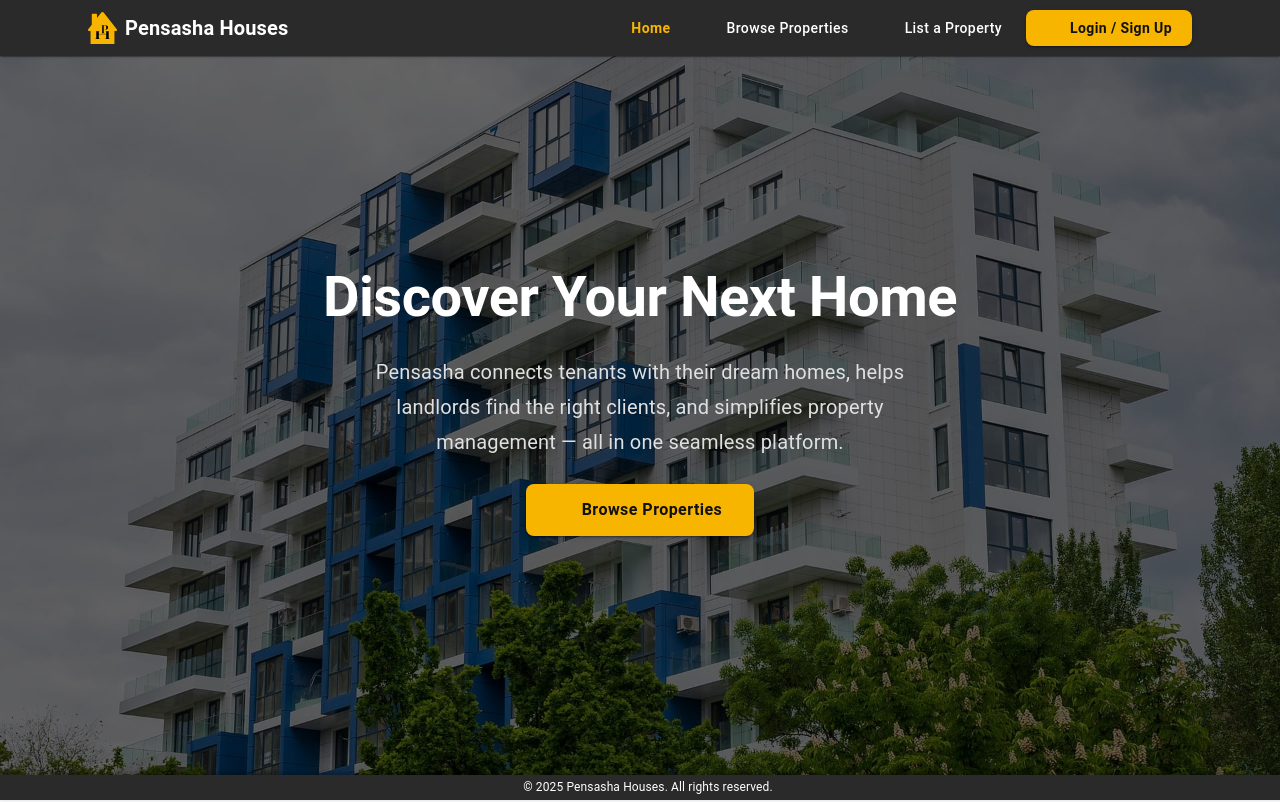
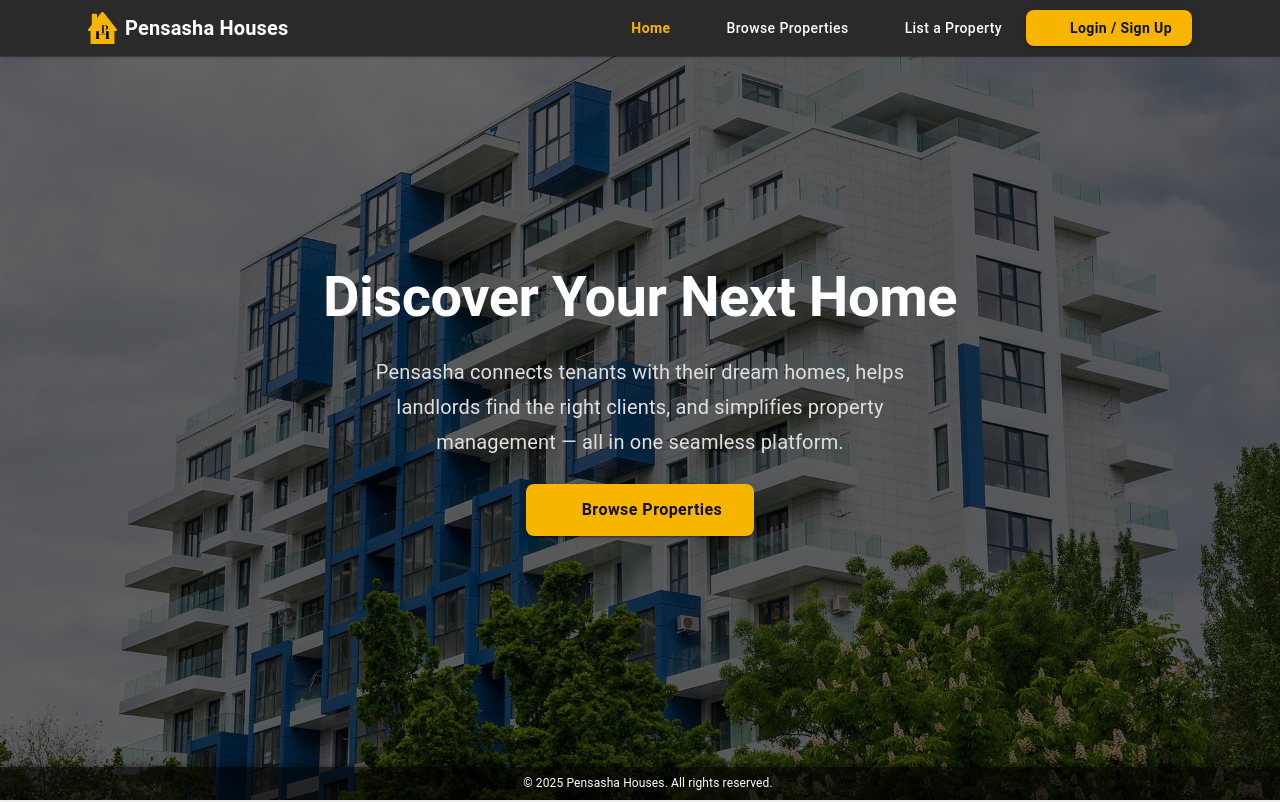
Before and after one commit to Sobunge/pensasha-houses, a React (Create React App) app in the folder frontend/: page / in a window 1280 px wide. Shown: the top 802 px of the page. Built offline with nearby package versions, Linux system fonts and the light colour scheme; some icons are missing.

Commit message:
updating the main footer

```diff
--- a/frontend/src/components/MainFooter.jsx
+++ b/frontend/src/components/MainFooter.jsx
@@ -10,14 +10,14 @@ function MainFooter() {
         bottom: 0,
         left: 0,
         width: "100%",
-        bgcolor: "#2A2A2A",
-        color: "#fff",
+        bgcolor: "rgba(0, 0, 0, 0.6)", // black background with 60% opacity
+        color: "#fff", // solid white text
         textAlign: "center",
-        py: 0.5, // compact vertical padding
+        py: 1,
         px: 1,
-        boxShadow: "0 -2px 5px rgba(0,0,0,0.3)",
+        boxShadow: "0 -2px 5px rgba(0, 0, 0, 0.3)",
         zIndex: 1200,
-        fontSize: "0.75rem", // fixed small font
+        fontSize: "0.75rem",
       }}
     >
       <Typography variant="body2" sx={{ fontSize: "inherit" }}>
```
